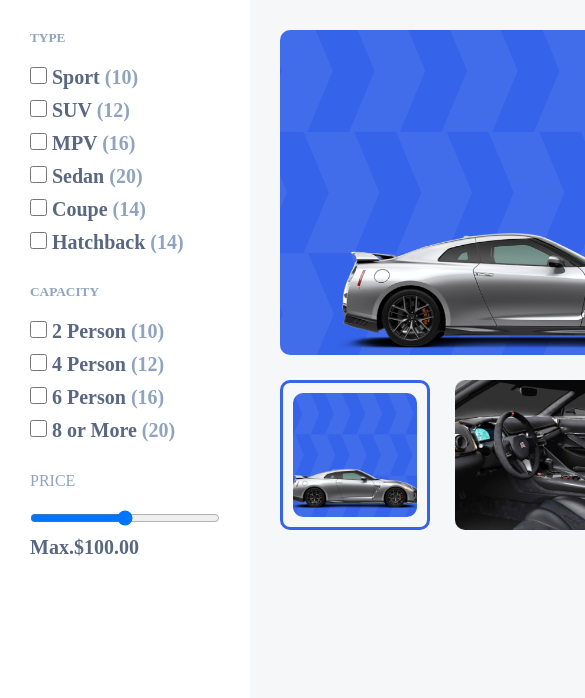
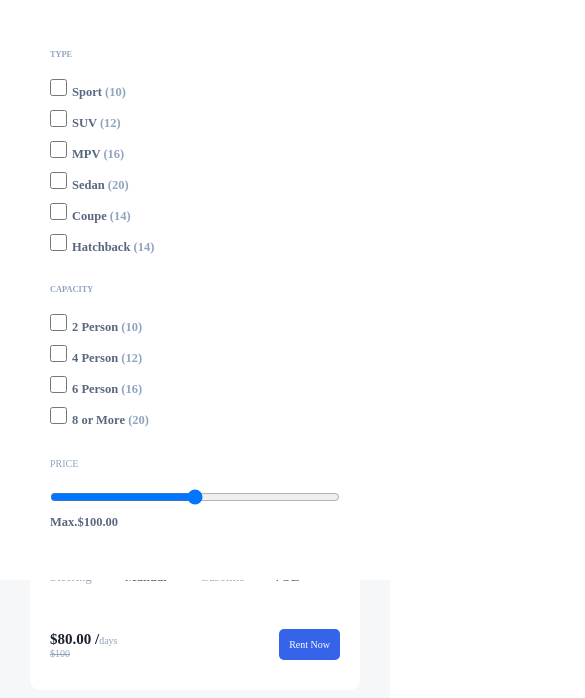
Before and after one commit to meet-org/Morent-Cars, a React (Create React App) app: page / in a window 390 px wide. Shown: the top 698 px of the page, 585 px wide, since content can reach past the window. Built offline with nearby package versions, Linux system fonts and the light colour scheme.

Commit message:
try to make responsive

```diff
--- a/src/App.scss
+++ b/src/App.scss
@@ -1,11 +1,34 @@
 .main {
-   display: grid;
-   grid-template-columns: 250px 1fr;
+
 }
 
 main {
-   grid-column: span 1;
+   // grid-column: span 1;
    background-color: var(--background-secondary);
-   height: 100vh;
    padding: 30px;
 }
+
+@media only screen and (min-width: 576px) {
+
+}
+
+@media only screen and (min-width: 768px) {
+
+}
+
+@media only screen and (min-width: 992px) {
+   .main {
+      display: grid;
+      grid-template-columns: 250px 1fr;
+   }
+
+   main {
+      grid-column: span 1;
+      background-color: var(--background-secondary);
+      padding: 30px;
+   }
+}
+
+@media only screen and (min-width: 1200px) {
+
+}
--- a/src/components/header/Header.js
+++ b/src/components/header/Header.js
@@ -76,7 +76,7 @@ class Header extends Component {
                </p>
 
                <div class="details">
-                  <span class="detail">Type Car</span>
+                  <span class="detail">TypeCar</span>
                   <span class="detail">Sport</span>
                   <span class="detail">Capacity</span>
                   <span class="detail">2Person</span>
--- a/src/components/header/header.scss
+++ b/src/components/header/header.scss
@@ -1,9 +1,9 @@
 header {
-   height: 500px;
-   width: 100%;
-   display: grid;
-   grid-template-columns: repeat(2, 1fr);
-   gap: 30px;
+   // height: 500px;
+   // width: 100%;
+   // display: grid;
+   // grid-template-columns: repeat(2, 1fr);
+   // gap: 30px;
 
    .left {
       grid-column: span 1;
@@ -11,7 +11,7 @@ header {
       display: grid;
       grid-template-columns: repeat(12, 1fr);
       grid-template-rows: repeat(12, 1fr);
-      gap: 25px;
+      gap: 1.25rem;
 
       .picture {
          border-radius: 10px;
@@ -29,8 +29,8 @@ header {
          }
 
          &.active {
-            border: 3px solid var(--color-primary);
-            padding: 10px;
+            border: 0.1rem solid var(--color-primary);
+            padding: 0.2rem;
          }
       }
 
@@ -56,9 +56,9 @@ header {
    }
 
    .right {
+      aspect-ratio: 1/1;
       background-color: var(--color-white);
       grid-column: span 1;
-      aspect-ratio: 1/1;
       padding: 20px;
       display: flex;
       flex-direction: column;
@@ -74,7 +74,7 @@ header {
          .right-title {
             h2 {
                font-size: 2rem;
-               margin-bottom: 10px;
+               margin-bottom: 0.5rem;
             }
             .stars {
                i {
@@ -91,7 +91,8 @@ header {
       p {
          font-size: 1.5rem;
          color: var(--color-dark-500);
-         max-height: 85px;
+         line-height: 2rem;
+         max-height: 6rem;
          overflow: hidden;
       }
 
@@ -99,11 +100,11 @@ header {
          width: 100%;
          display: grid;
          grid-template-columns: repeat(4, 1fr);
-         gap: 20px;
+         gap: 0.5rem 1rem;
 
          .detail {
             grid-column: span 1;
-            font-size: 1.5rem;
+            font-size: 1.25rem;
             color: var(--color-dark-300);
 
             &:nth-child(even) {
@@ -132,7 +133,7 @@ header {
          .rt {
             a {
                background-color: var(--color-primary);
-               padding: 20px;
+               padding: 1rem;
                width: 150px;
                text-align: center;
                border-radius: 5px;
@@ -142,3 +143,23 @@ header {
       }
    }
 }
+
+@media only screen and (min-width: 576px) {
+}
+
+@media only screen and (min-width: 768px) {
+
+}
+
+@media only screen and (min-width: 992px) {
+   header {
+      // width: 100%;
+      aspect-ratio: 2/1;
+      display: grid;
+      grid-template-columns: repeat(2, 1fr);
+      gap: 30px;
+   }
+}
+
+@media only screen and (min-width: 1200px) {
+}
--- a/src/components/sidebar/sidebar.scss
+++ b/src/components/sidebar/sidebar.scss
@@ -1,7 +1,11 @@
 aside {
-   height: 100vh;
-   grid-column: span 1;
-   padding: 30px;
+   background-color: var(--background-primary);
+   position: absolute;
+   left: 0;
+   top: 0;
+   right: 0;
+   padding: 50px;
+   // display: none;
 
    .title {
       text-transform: uppercase;
@@ -20,3 +24,23 @@ aside {
       margin-bottom: 10px;
    }
 }
+
+@media only screen and (min-width: 576px) {
+
+}
+
+@media only screen and (min-width: 768px) {
+
+}
+
+@media only screen and (min-width: 992px) {
+   aside {
+      position: relative;
+      grid-column: span 1;
+      padding: 30px;
+   }
+}
+
+@media only screen and (min-width: 1200px) {
+
+}
--- a/src/index.scss
+++ b/src/index.scss
@@ -29,6 +29,10 @@
    // font-family: yekan;
 }
 
+html {
+   font-size: 10px;
+}
+
 body {
    overflow-x: hidden;
    background-color: var(--background-primary);
@@ -39,3 +43,27 @@ body {
    justify-content: $justify;
    align-items: $align;
 }
+
+@media only screen and (min-width: 576px) {
+   html {
+   font-size: 12px;
+}
+}
+
+@media only screen and (min-width: 768px) {
+   html {
+   font-size: 14px;
+}
+}
+
+@media only screen and (min-width: 992px) {
+   html {
+      font-size: 16px;
+   }
+}
+
+@media only screen and (min-width: 1200px) {
+   html {
+      font-size: 18px;
+   }
+}
```
